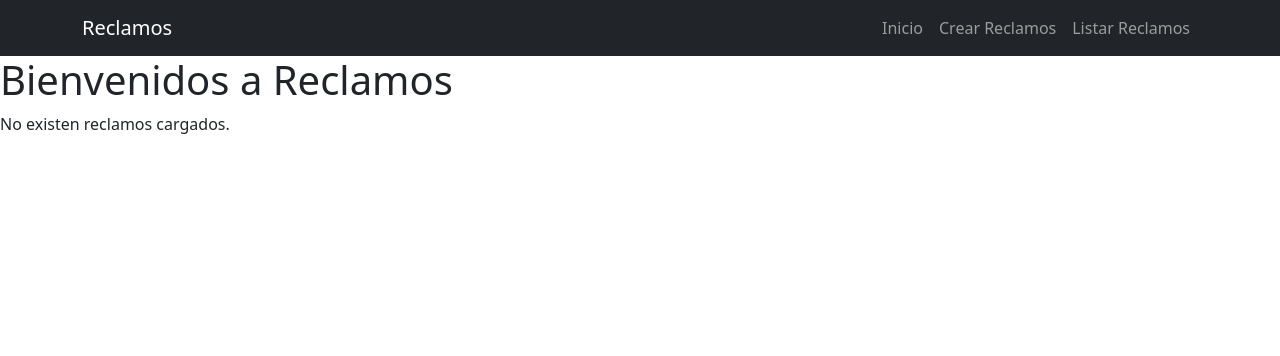
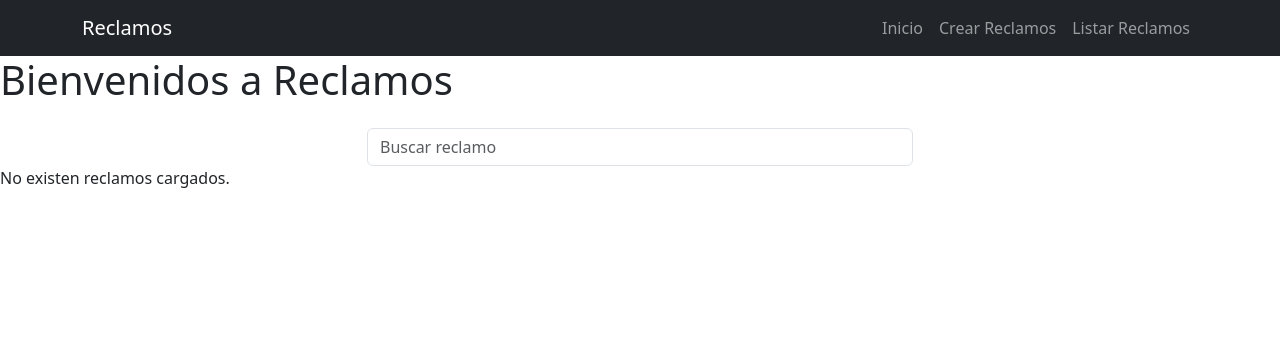
Before and after one commit to GitAlfredoFernandez/alfredo-fernandez-reclamos, a Django app: page /reclamo-listar/ in a window 1280 px wide. Shown: the top 356 px of the page. Run offline with Django 5.2, Linux system fonts and the light colour scheme; data that the repository does not hold is empty; some libraries are stand-ins or nearby versions.

Commit message:
busqueda agregada a la lista

```diff
--- a/reclamos/templates/reclamos/reclamo-listar.html
+++ b/reclamos/templates/reclamos/reclamo-listar.html
@@ -1,6 +1,15 @@
 {% extends 'reclamos/base.html' %}
 {% block content %}
     <h1>Bienvenidos a Reclamos</h1>
+    <div class="container mt-4">
+        <div class="row justify-content-center">
+          <div class="col-md-6">
+            <form action="{% url 'reclamo_listar'%}" method="get" class="d-flex gap-2">
+              <input type="text" name="q" placeholder="Buscar reclamo" class="form-control">
+            </form>
+          </div>
+        </div>
+      </div>
     {% if reclamos %}
     <div class="container mt-4">
         <ul class="list-group">
--- a/reclamos/views.py
+++ b/reclamos/views.py
@@ -26,5 +26,9 @@ def reclamo_crear(request):
     return render(request, 'reclamos/reclamo-crear.html', {'formulario': formulario})
 
 def reclamo_listar(request):
-    reclamos = Reclamo.objects.all()
-    return render(request, 'reclamos/reclamo-listar.html', {'reclamos': reclamos})
+    busqueda = request.GET.get('q',None)
+    if busqueda:
+        reclamos = Reclamo.objects.filter(titulo__icontains=busqueda)
+    else:
+        reclamos = Reclamo.objects.all()
+    return render(request, 'reclamos/reclamo-listar.html', context={'reclamos': reclamos})
```
